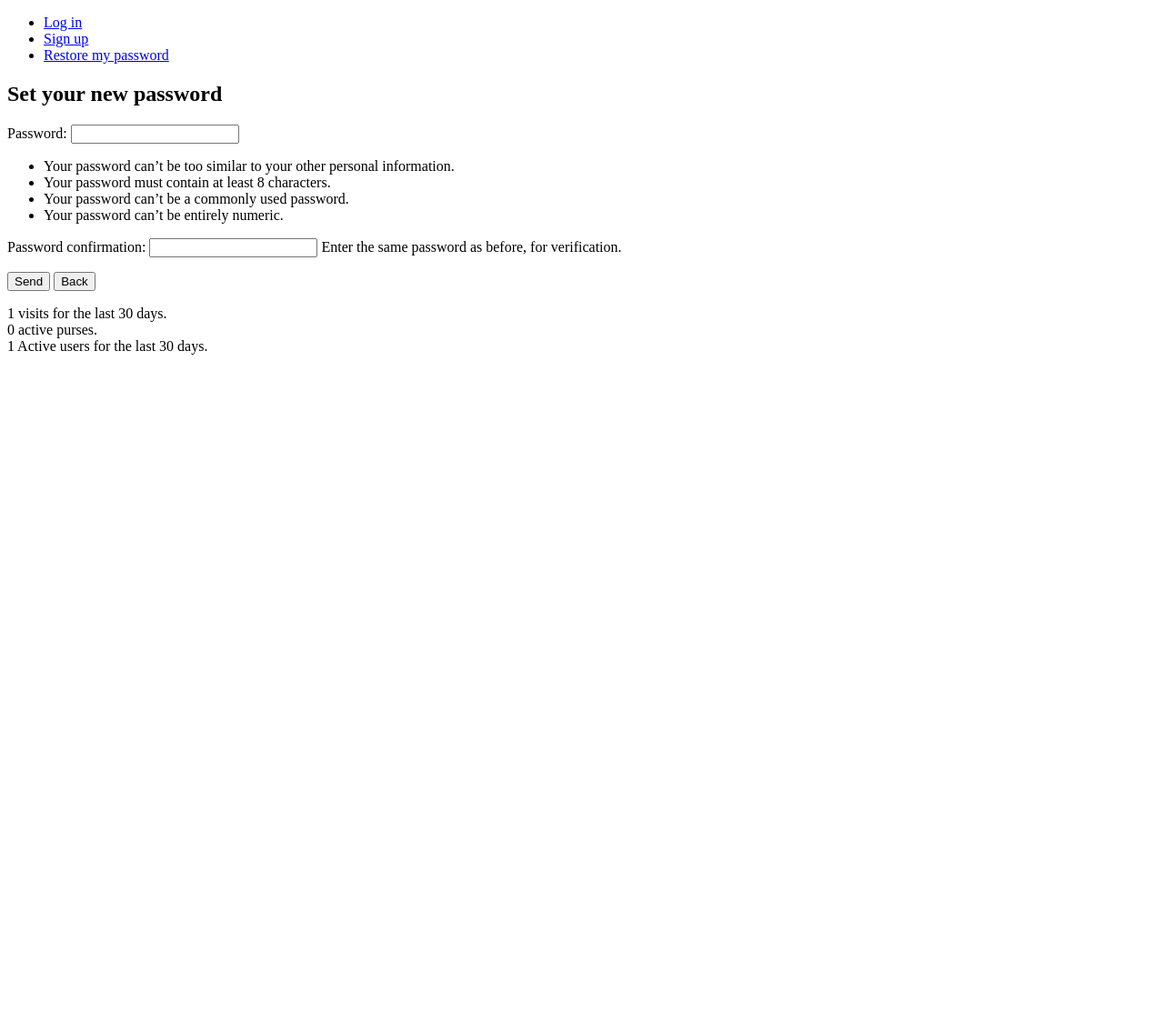
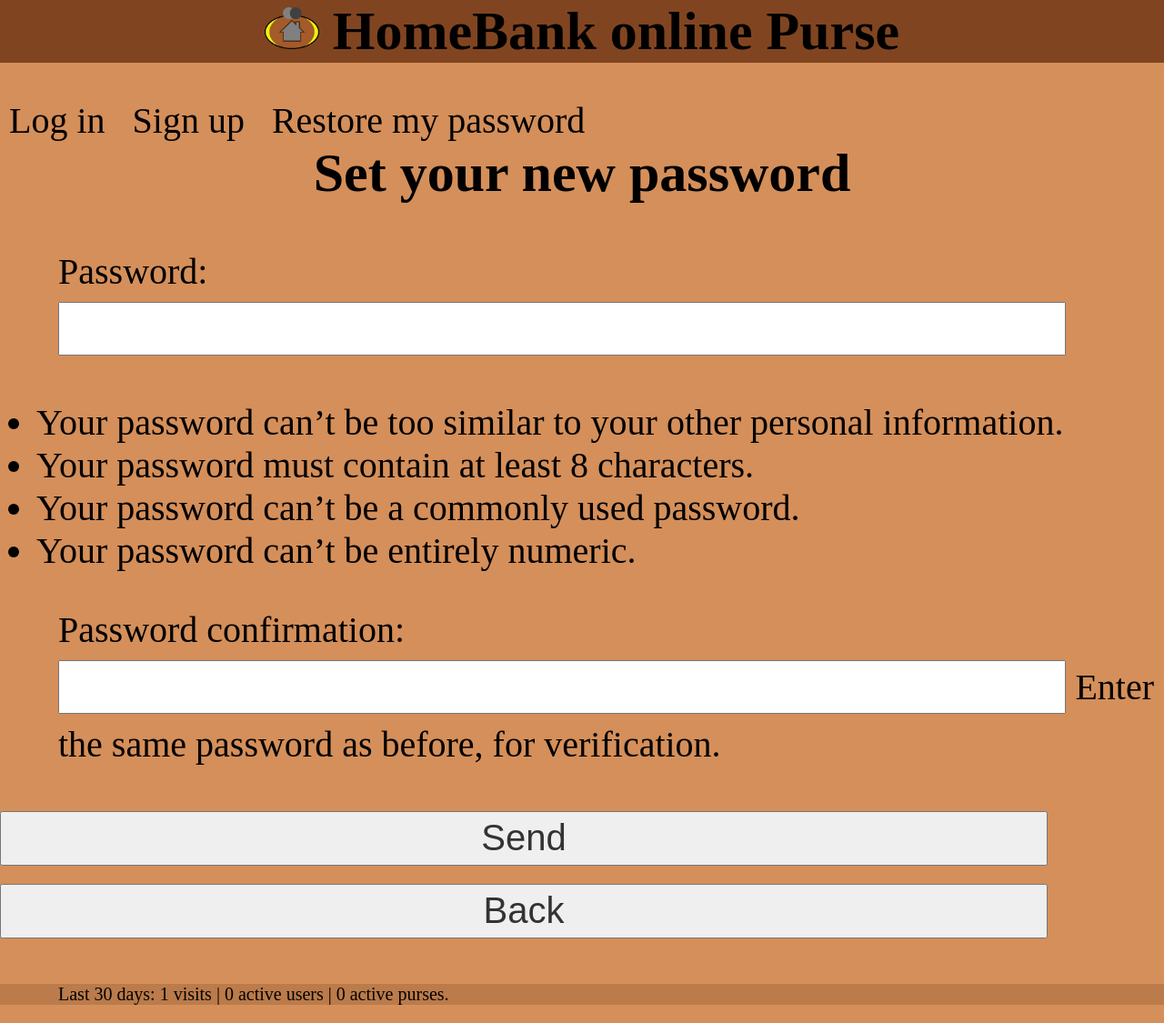
Before and after one commit to pablo33/Homebank-online-purse, a Django app: page /purse/accounts/1/1 in a window 1280 px wide. Shown: the whole page at 91% size. Before the commit the page ends 390 px from the top, so only its background shows below. Run offline with Django 3.2, Linux system fonts and the light colour scheme; data comes from the database, SQL or seed files in the repository; parts of the project's set-up code (start-up, migrations or seed data) failed here and were passed over.

Commit message:
HTML CSS and much more

```diff
--- /dev/null
+++ b/purse/static/purse/css/purse.css
@@ -0,0 +1,222 @@
+body {
+	font-size: 2.5em;
+	background: #d58f5a;
+	margin: 0px;
+	}
+
+p {
+	margin-left: 5%;
+	}
+
+.resalt {
+	background-color: #ccc;
+	font-weight: bold;
+	margin-left: 0px;
+	padding-left: 5%;
+	padding-top: 5px;
+	padding-bottom: 5px;
+	}
+
+div h1 {
+	color: #000;
+	text-align: center;
+	margin-top: 20px;
+	font-size: 1.5em;
+	}
+
+div h2 {
+	text-align: center;
+	margin-top: 0px;
+	}
+
+.title {
+	background : #804520;
+	color: #ffa;
+	margin-top: 0px;
+
+	}
+
+.title img {
+	width: 60px ;
+	}
+
+.title h1 {
+	font-size: 1.5em;
+	text-align: center;
+	margin-top: 0px;
+	}
+
+.welcomepage img {
+	height: 70px;
+	}
+
+.main_nav {
+	background:#d58f5a;
+	color: #000;
+	}
+
+.user_options ul {
+    display: inline-block;
+    text-align: left;
+    padding-right: 0px;
+    padding-left: 0px;
+    padding-bottom: 0px;
+    padding-top: 0px;
+    margin: 0px;
+}
+
+.user_options li {
+    list-style-type: none;
+    display: inline;
+    padding-right: 10px;
+    padding-left: 10px;
+}
+
+
+.page_options ul {
+    display: list-item;
+    width: 100%;
+    background: #bb7b4a;
+    text-align: left;
+    padding-right: 0px;
+    padding-left: 0px;
+    padding-bottom: 10px;
+    padding-top: 10px;
+    margin: 0px;
+	}
+
+.page_options li {
+    list-style-type: none;
+    display: inline-block;
+    padding-right: 10px;
+    padding-left: 10px;
+}
+
+.exported_True {
+	color: #888;
+	}
+
+.foot {
+	font-size: 0.5em;
+	background: #bb7b4a;
+	}
+
+/* general links */
+
+a:link {
+	color: #000;
+	text-decoration: none;
+	}
+
+a:visited {
+	color: #000;
+	text-decoration: none;
+	}
+
+a:active {
+	color: #ffa;
+	/* text-decoration: none; */
+	}
+
+a:hover {
+	color: #ffa;
+	/* text-decoration: none; */
+	text-decoration: none;
+	}
+
+
+/* Purses List */
+.purseslist h1 {
+	text-align: center;
+	font-size: 1.5em;
+	margin: 0px;
+	margin-top: 0.5em;
+	}
+
+.purseslist hr {
+	width: 70%;
+	color: #fff;
+	}
+
+table {
+	width: 95%;
+	margin: 5%;
+	}
+
+.table_date {
+	font-size: 0.75em;
+	width: min-content;
+	padding-right: 0px;
+	}
+
+.table_wording {
+	border-bottom-width: thick;
+	border-bottom-style: solid;
+	border-color: #ffe724;
+	}
+
+
+.table_option {
+	width: 150px;
+	text-align: left;
+	}
+
+.table_sum {
+	width: 200px;
+	text-align: right;
+	}
+
+/* Icons */
+.icons {
+	width: 40px;
+	margin: 0px;
+	margin-left: 10px;
+	margin-right: 10px;
+	}
+
+
+
+/* Forms */
+input[type=submit],
+input[type=button],
+input[type=text],
+input[type=password],
+input[type=email],
+input[type=file],
+input[type=number],
+select,
+textarea
+ {
+	font-size: inherit;
+	color: #333;
+	width: 90%;
+	margin-bottom: 10px;
+	margin-top: 10px;
+	padding: 5px;
+	}
+
+input[type=number], #id_wording {
+	font-size: 1.5em;
+	}
+
+input[type=submit],
+input[type=number],
+input[type=button] {
+	height: 1.5em;
+	text-align: center;
+	width: 90%;
+	display: inline-block;
+	}
+
+input[type=checkbox] {
+	transform: scale(1.5); /* General */
+	display: inline;
+	width: auto;
+	-moz-transform: scale(2.5);
+	-ms-transform: scale(2.5); /* IE */
+	-moz-transform: scale(2.5); /* FF */
+	-webkit-transform: scale(2.5); /* Safari y Chrome */
+	-o-transform: scale(2.5); /* Opera */
+	padding: 10px;
+	margin-left: 5%;
+	}
--- a/purse/templates/purse/base.html
+++ b/purse/templates/purse/base.html
@@ -3,14 +3,26 @@
 
 <head>
 	<meta http-equiv="Content-Type" content="text/html; charset=utf-8" />
+   <link rel="icon" type="image/png" href="{% static 'purse/images/purseicon.png' %}" />
+
+	<link name="viewport" content="width-device-width, initial-scale=1.0" />
+	<link rel="stylesheet" type="text/css" href="{% static 'purse/css/purse.css' %}" />
+
 	<title>Homebank online purse</title>
 
 </head>
 
 
 <body>
-
-<nav class="main_nav">
+<div class="title">
+<a href="">
+<h1>
+<img src="{% static 'purse/images/purseicon.png'%}" alt="Purse logo">
+HomeBank online Purse
+</h1>
+</a>
+</div>
+<nav class="main_nav user_options">
 		<ul>
 			{% if user.is_authenticated %}
 			<li><a href="{% url 'purse:editdata_user' pk=user.pk %}">{{ user }}</a></li>
@@ -26,9 +38,7 @@
 	{% block contenido %}
 	{% endblock %}
 
-<div class="foot, foot_in_mini">
 	{% include 'purse/includes/foot.html'%}
-	</div>
 
 
 
--- a/purse/templates/purse/editdata_user.html
+++ b/purse/templates/purse/editdata_user.html
@@ -9,15 +9,16 @@
 		<p><label>Last name <input type="text" name="last_name" value="{{ user.last_name }}" required /></label></p>
 		<p><label>e-mail <input type="text" name="email" value="{{ user.email }}" required /></label></p>
 		<p><label>Show inactive purses <input class="forms_checkbox" type="checkbox" name="showinactive" value="showinactive" {% if userconfig.showinactive %}checked="checked"{% endif %} /></label></p>
-
-		<input type="submit" value="Send changes" />
+		<p><input type="submit" value="Send changes" /></p>
 	</form>
 		<h3>Other actions</h3>
 	<p>
 	<form method="redirect" action="{% url 'purse:changepass_user' pk=user.pk %}">
 		{% csrf_token %}
+		<p>
 		<input type="submit" value="Change your password"/>
 		<input type="button" value="Back" onclick="javascript: history.go(-1)" />
+		</p>
 	</form>
 	</p>
 	</div>
--- a/purse/templates/purse/includes/foot.html
+++ b/purse/templates/purse/includes/foot.html
@@ -1,5 +1,7 @@
+<div class="foot">
 <p>
-{{ statistics.visitor_count }} visits for the last {{ statistics.visitor_since_days }} days.<br>
-{{ statistics.purses_active_count}} active purses.<br>
-{{ statistics.users_active }} Active users for the last {{ statistics.visitor_since_days }} days.
+Last {{ statistics.visitor_since_days }} days: {{ statistics.visitor_count }} visits
+| {{ statistics.users_active }} active users
+| {{ statistics.purses_active_count}} active purses.
 </p>
+</div>
--- a/purse/templates/purse/modify_expense.html
+++ b/purse/templates/purse/modify_expense.html
@@ -2,14 +2,16 @@
 {% load static %}
 {% block contenido %}
 
-<div style="background :{{ expense.account.color }}">
-<h1>Modify your expense</h1>
+<div class="addexpenses" style="background :{{ expense.account.color }}">
+<h2>Modify your expense</h2>
 	<form method="post" enctype="multipart/form-data" action="{% url 'purse:expenses_modify' pk=expense.pk %}">
 		{% csrf_token %}
 		{{ form.as_p }}
 		<p><label>This transaction is positive <input class="forms_checkbox" type="checkbox" name="positive" value="positive" /></label></p>
+		<p>
 		<input type="submit" value="Save"/>
 		<input type="button" value="Back" onclick="javascript: history.go(-1)" />
+		</p>
 	</form>
 </div>
 {% endblock %}
--- a/purse/views.py
+++ b/purse/views.py
@@ -3,8 +3,8 @@ from PIL import Image
 from datetime import timedelta
 from .models import Account, Expense, VisitCounter, UserConfig
 from .forms import SignUpForm, PasschForm, PurseForm, ExpenseForm
-from hbpurse import settings
-# from proyectos33 import settings
+#from hbpurse import settings
+from proyectos33 import settings
 from django.shortcuts import render, HttpResponse, redirect
 from django.utils import timezone
 from django.utils.http import urlsafe_base64_encode
@@ -116,7 +116,7 @@ class Statistics:
 		self.visitor_count = VisitCounter.objects.filter(timevisit__gt = datesince, app='purse').count()
 		self.visitor_since_days = days
 		self.visitor_since = datesince
-		q = VisitCounter.objects.filter(timevisit__gt = datesince, app='purse').aggregate(Count('user', distinct=True))
+		q = VisitCounter.objects.filter(timevisit__gt = datesince, app='purse').exclude(user = 'AnonymousUser').aggregate(Count('user', distinct=True))
 		self.users_active = q['user__count']
 
 	def __purses_count__ (self):
@@ -266,9 +266,9 @@ def welcome (request):
 			adduserdefaults (request.user)
 			activestatus = UserConfig.objects.get(user=request.user).showinactive
 		if activestatus:
-			accounts = Account.objects.filter(user = request.user)
+			accounts = Account.objects.filter(user = request.user).order_by('-active')
 		else:
-			accounts = Account.objects.filter(user = request.user, active = True)
+			accounts = Account.objects.filter(user = request.user, active = True).order_by('-active')
 		if len (accounts) > 1 or next == 'purses':
 			context = {
 						'purses' : accounts,
@@ -405,6 +405,7 @@ def expenses_delete (request, pk):
 	if request.user != expense.account.user:
 		return redirect ('purse:welcome')
 	remove_expense (expense)
+	update_account (expense.account)
 	#if expense.image != "":
 	#	os.remove (settings.BASE_DIR + expense.image.url)
 	context = {
```
Also changed, not shown: purse/templates/purse/expenses_add.html (+32 -23 lines), purse/templates/purse/expenses_export.html (+25 -11 lines), purse/templates/purse/login.html (+4 -4 lines), purse/templates/purse/modify_purse.html (+5 -2 lines), purse/templates/purse/purses.html (+11 -10 lines), purse/templates/purse/showimage.html (+5 -2 lines), purse/templates/purse/welcome.html (+15 -2 lines), purse/static/purse/images/githubicon.png (added), purse/static/purse/images/i-image.png (added), purse/static/purse/images/i-inactive.png (added), purse/static/purse/images/purseicon.png (added), purse/wireframes/purse.svg (added). Lines whose indentation alone changed are shown as unchanged.
